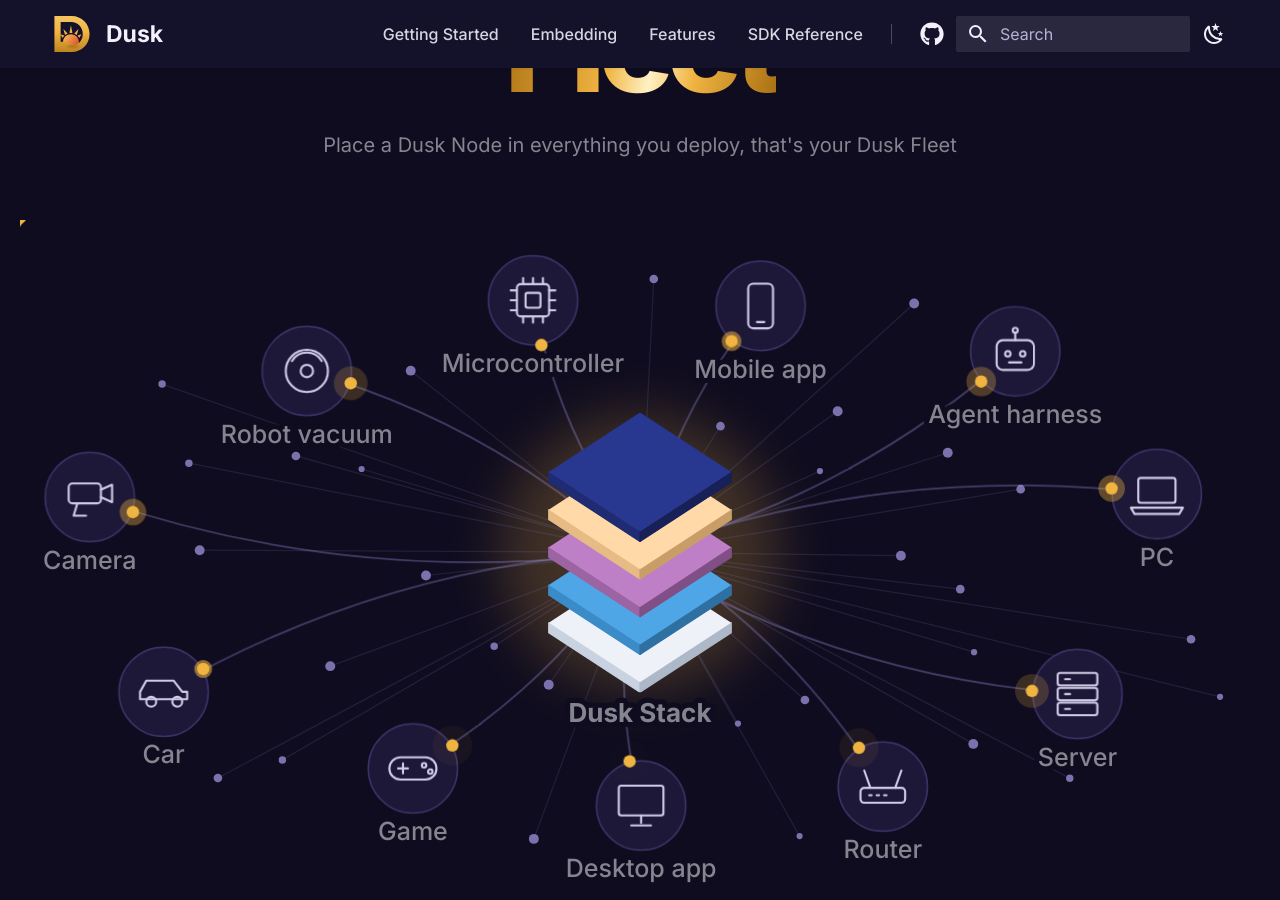
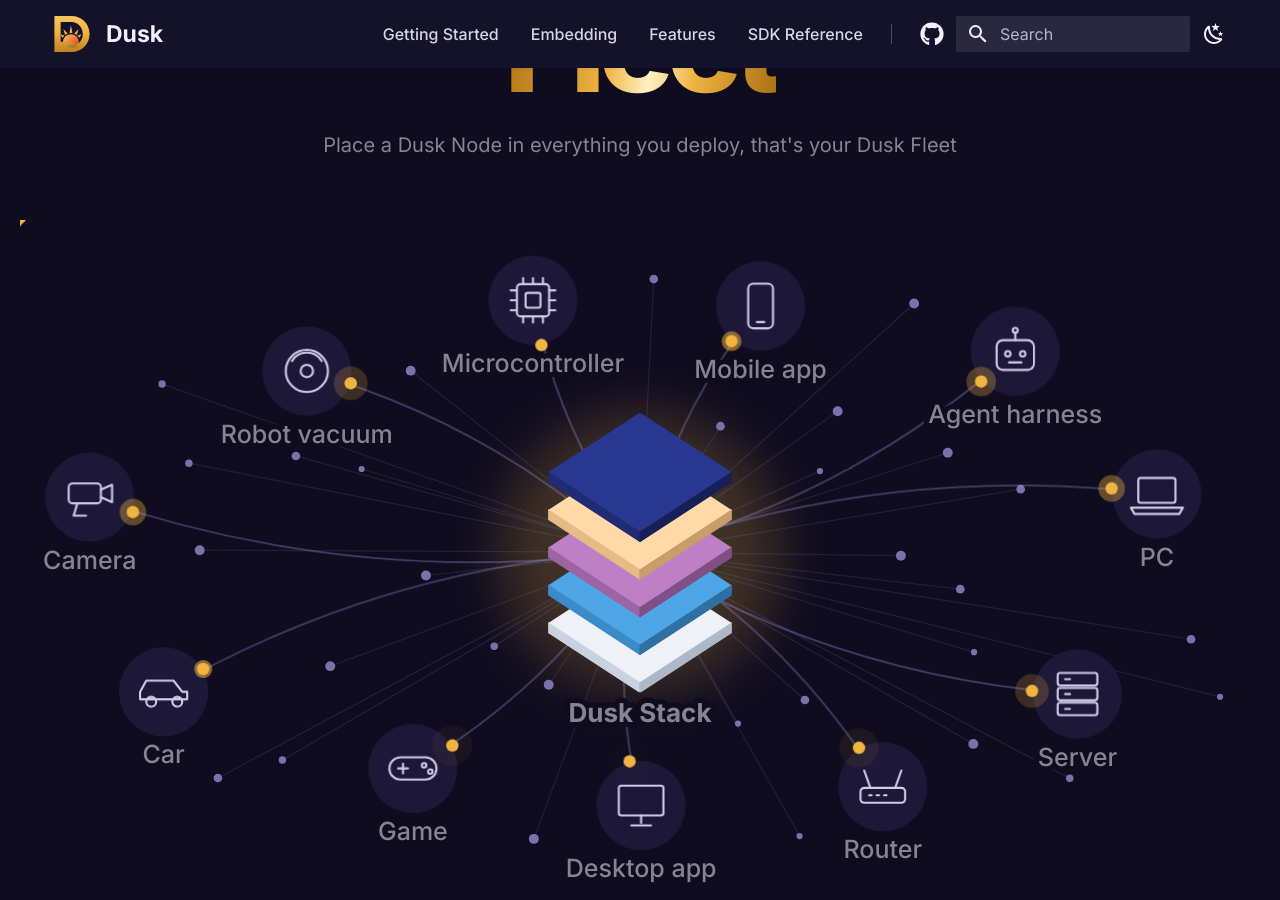
Before and after one commit to tomerze/dusk, an MkDocs documentation site: the page built from docs/docs/index.md, in a window 1280 px wide and 900 px high, scrolled down 1241 px. Built offline with MkDocs 1.6.1 and Material for MkDocs 9.7.7, drawn with Linux system fonts in a browser that asks for light colours; comment, search, counter and statistics services are not loaded.

Commit message:
Update docs to draw the fleet's devices without a border
The circle behind each device's icon had a 1.2-unit outline in a lighter
tone. The circles are now filled only, and the --dusk-node-line colour
that only the outline used is gone from both schemes.

```diff
--- a/docs/docs/assets/stylesheets/landing.css
+++ b/docs/docs/assets/stylesheets/landing.css
@@ -26,7 +26,6 @@
   );
   --dusk-ground: #ece5d8;
   --dusk-node-fill: #fffdf8;
-  --dusk-node-line: #d3c9b8;
   --dusk-node-glyph: #4a4658;
   --dusk-link: rgba(85, 74, 150, 0.34);
   --dusk-link-faint: rgba(85, 74, 150, 0.13);
@@ -49,7 +48,6 @@
   );
   --dusk-ground: #0f0c1f;
   --dusk-node-fill: #1d1838;
-  --dusk-node-line: #3d3569;
   --dusk-node-glyph: #d2cce8;
   --dusk-link: rgba(165, 155, 235, 0.36);
   --dusk-link-faint: rgba(165, 155, 235, 0.13);
@@ -524,8 +522,6 @@
 }
 .dusk-node__ring {
   fill: var(--dusk-node-fill);
-  stroke: var(--dusk-node-line);
-  stroke-width: 1.2;
 }
 .dusk-node__glyph {
   fill: none;
```
